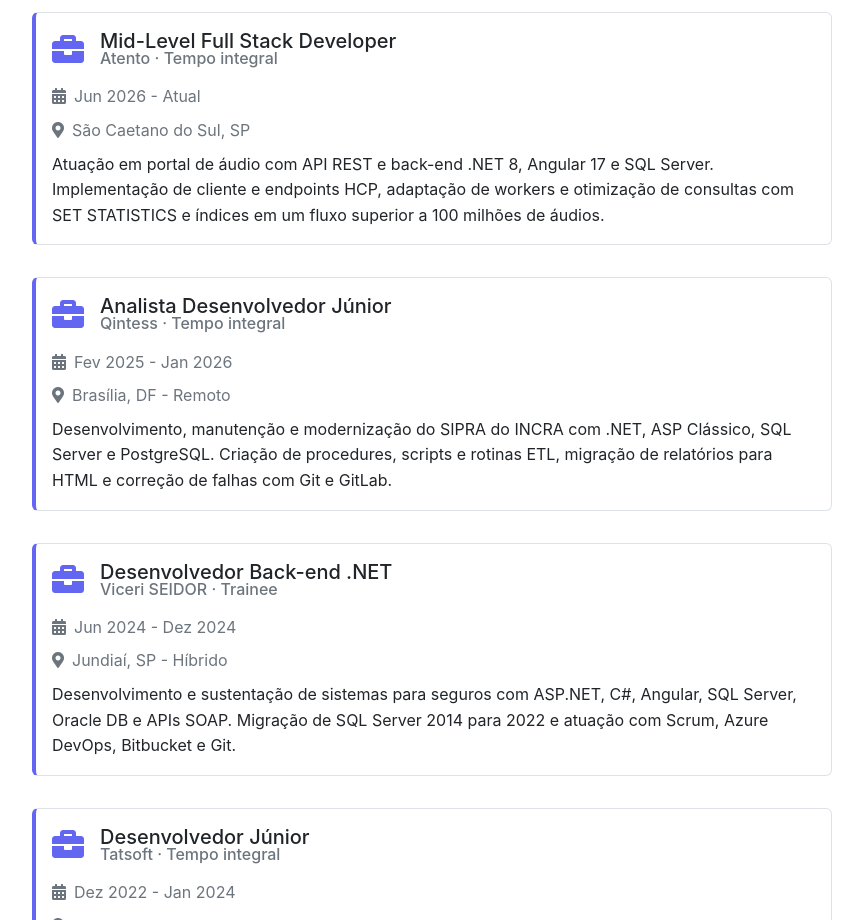
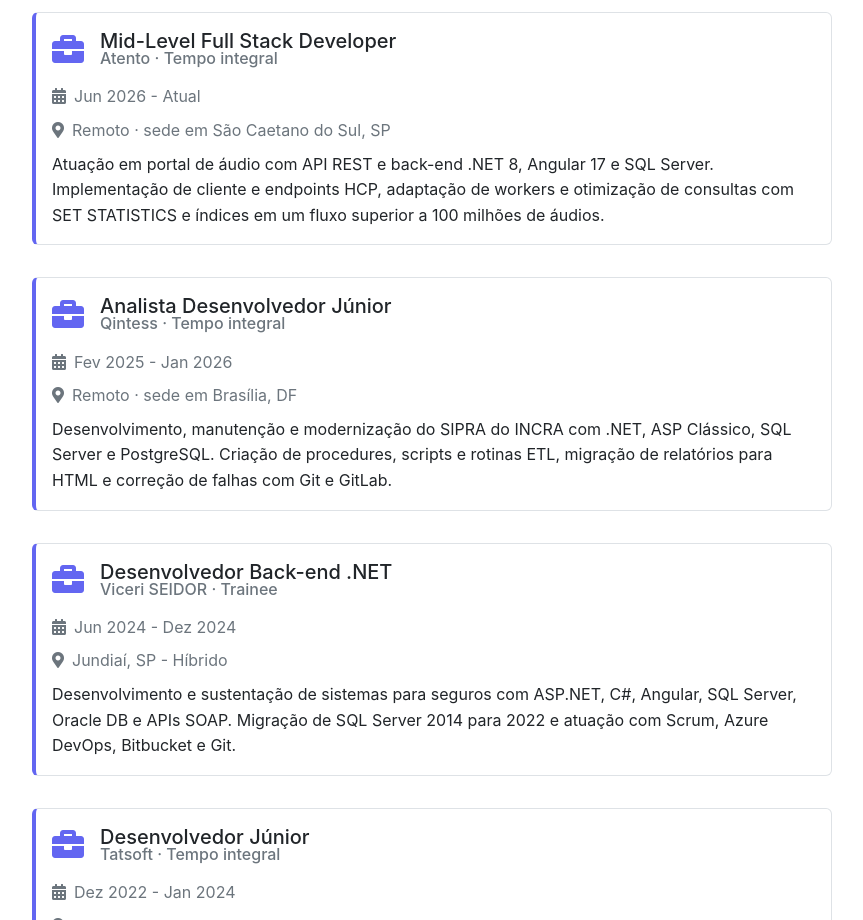
Before and after one commit to jhgaldino/portfolio, a plain HTML site: page index.html in a window 1280 px wide. Shown: the part 3160-4080 px from the top of the page, without its empty margins (208-1071 px from the left). Drawn offline with nearby package versions, Linux system fonts and the light colour scheme.

Commit message:
Clarify remote work headquarters

```diff
--- a/index.html
+++ b/index.html
@@ -255,7 +255,7 @@
                                 </div>
                             </div>
                             <p class="text-muted mb-2"><i class="fas fa-calendar-alt me-2"></i><span data-translate="job1Period">Jun 2026 - Atual</span></p>
-                            <p class="text-muted mb-2"><i class="fas fa-map-marker-alt me-2"></i><span data-translate="job1Location">São Caetano do Sul, SP</span></p>
+                            <p class="text-muted mb-2"><i class="fas fa-map-marker-alt me-2"></i><span data-translate="job1Location">Remoto · sede em São Caetano do Sul, SP</span></p>
                             <p class="card-text" data-translate="job1Desc">Atuação em portal de áudio com API REST e back-end .NET 8, Angular 17 e SQL Server. Implementação de cliente e endpoints HCP, adaptação de workers e otimização de consultas com SET STATISTICS e índices em um fluxo superior a 100 milhões de áudios.</p>
                         </div>
                     </div>
@@ -272,7 +272,7 @@
                                 </div>
                             </div>
                             <p class="text-muted mb-2"><i class="fas fa-calendar-alt me-2"></i><span data-translate="job2Period">Fev 2025 - Jan 2026</span></p>
-                            <p class="text-muted mb-2"><i class="fas fa-map-marker-alt me-2"></i><span data-translate="job2Location">Brasília, DF - Remoto</span></p>
+                            <p class="text-muted mb-2"><i class="fas fa-map-marker-alt me-2"></i><span data-translate="job2Location">Remoto · sede em Brasília, DF</span></p>
                             <p class="card-text" data-translate="job2Desc">Desenvolvimento, manutenção e modernização do SIPRA do INCRA com .NET, ASP Clássico, SQL Server e PostgreSQL. Criação de procedures, scripts e rotinas ETL, migração de relatórios para HTML e correção de falhas com Git e GitLab.</p>
                         </div>
                     </div>
--- a/main.js
+++ b/main.js
@@ -37,12 +37,12 @@ const translations = {
         job1Title: 'Mid-Level Full Stack Developer',
         job1Company: 'Atento · Tempo integral',
         job1Period: 'Jun 2026 - Atual',
-        job1Location: 'São Caetano do Sul, SP',
+        job1Location: 'Remoto · sede em São Caetano do Sul, SP',
         job1Desc: 'Atuação em portal de áudio com API REST e back-end .NET 8, Angular 17 e SQL Server. Implementação de cliente e endpoints HCP, adaptação de workers e otimização de consultas com SET STATISTICS e índices em um fluxo superior a 100 milhões de áudios.',
         job2Title: 'Analista Desenvolvedor Júnior',
         job2Company: 'Qintess · Tempo integral',
         job2Period: 'Fev 2025 - Jan 2026',
-        job2Location: 'Brasília, DF - Remoto',
+        job2Location: 'Remoto · sede em Brasília, DF',
         job2Desc: 'Desenvolvimento, manutenção e modernização do SIPRA do INCRA com .NET, ASP Clássico, SQL Server e PostgreSQL. Criação de procedures, scripts e rotinas ETL, migração de relatórios para HTML e correção de falhas com Git e GitLab.',
         job3Title: 'Desenvolvedor Back-end .NET',
         job3Company: 'Viceri SEIDOR · Trainee',
@@ -104,12 +104,12 @@ const translations = {
         job1Title: 'Mid-Level Full Stack Developer',
         job1Company: 'Atento · Full-time',
         job1Period: 'Jun 2026 - Present',
-        job1Location: 'São Caetano do Sul, SP, Brazil',
+        job1Location: 'Remote · project headquarters in São Caetano do Sul, SP, Brazil',
         job1Desc: 'Development of an audio portal with a .NET 8 REST API, Angular 17, and SQL Server. Implemented an HCP client and endpoints, adapted workers, and optimized queries with SET STATISTICS and indexes in a flow covering more than 100 million audio records.',
         job2Title: 'Junior Developer Analyst',
         job2Company: 'Qintess · Full-time',
         job2Period: 'Feb 2025 - Jan 2026',
-        job2Location: 'Brasília, DF, Brazil - Remote',
+        job2Location: 'Remote · project headquarters in Brasília, DF, Brazil',
         job2Desc: 'Developed, maintained, and modernized INCRA’s SIPRA system with .NET, Classic ASP, SQL Server, and PostgreSQL. Created procedures, scripts, and ETL routines, migrated reports to HTML, and fixed defects using Git and GitLab.',
         job3Title: '.NET Back-end Developer',
         job3Company: 'Viceri SEIDOR · Trainee',
```
Also changed, not shown: 2 other files.
